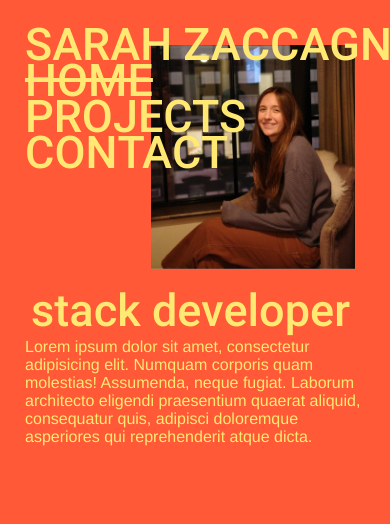
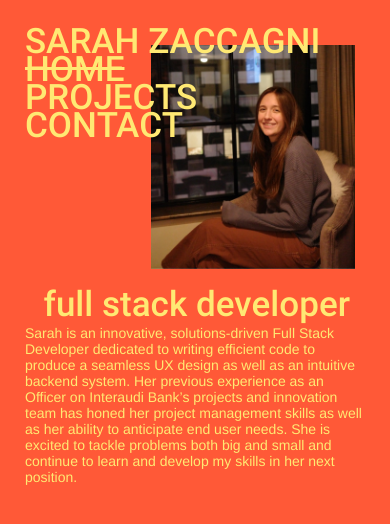
Before and after one commit to szaccagni/sz_portfolio, a React (Create React App) app: page /#/ in a window 390 px wide. Shown: the top 524 px of the page. Built offline with nearby package versions, Linux system fonts and the light colour scheme.

Commit message:
adds further font resizing

```diff
--- a/src/components/Contact/Contact.css
+++ b/src/components/Contact/Contact.css
@@ -32,7 +32,16 @@
     text-align: right;
 }
 
-@media screen and (max-width: 580px){
+@media screen and (max-width: 500px){
+    .contact-link {
+        font-size: 25px;
+    }
+    #contact-email {
+        font-size: 25px;
+    }
+}
+
+@media screen and (max-width: 580px) and (min-width: 501px){
     #contact-email {
         font-size: 35px;
     }
--- a/src/components/Contact/Contact.jsx
+++ b/src/components/Contact/Contact.jsx
@@ -2,8 +2,6 @@ import './Contact.css'
 import { useEffect } from 'react'
 
 export default function Info({setActiveLink}) {
-    const arrowAway = <svg xmlns="http://www.w3.org/2000/svg" width="65" height="65" fill="currentColor" class="bi bi-arrow-up-right" viewBox="0 0 16 16"><path fill-rule="evenodd" d="M14 2.5a.5.5 0 0 0-.5-.5h-6a.5.5 0 0 0 0 1h4.793L2.146 13.146a.5.5 0 0 0 .708.708L13 3.707V8.5a.5.5 0 0 0 1 0v-6z"/></svg>
-
     useEffect(function() {
         setActiveLink('contact')
     },[])
@@ -12,10 +10,10 @@ export default function Info({setActiveLink}) {
         <div className='contact-container'>
             <div className='contact-abs-container'>
                 <div className='contact-link'>
-                    <a href='https://github.com/szaccagni' target="_blank">GitHub {arrowAway}</a>
+                    <a href='https://github.com/szaccagni' target="_blank">GitHub <span style={{fontFamily: 'arimo-regular'}}>&#8599;</span></a>
                 </div>
                 <div className='contact-link'>
-                    <a href='https://www.linkedin.com/in/szaccagni/' target="_blank">LinkedIn {arrowAway}</a>
+                    <a href='https://www.linkedin.com/in/szaccagni/' target="_blank">LinkedIn <span style={{fontFamily: 'arimo-regular'}}>&#8599;</span></a>
                 </div>
                 <div className='contact-email' id='contact-email'>sarahzaccagni@gmail.com</div>
             </div>
--- a/src/components/Home/Home.css
+++ b/src/components/Home/Home.css
@@ -60,7 +60,16 @@
     font-size: 18px;
 }
 
-@media screen and (max-width:650px) {
+@media screen and (max-width: 550px) {
+    .home-text {
+        font-size: 35px;
+    }
+    .home-text-small {
+        font-size: 14px;
+    }
+}
+
+@media screen and (max-width:650px) and (min-width: 550px){
     .home-text {
         font-size: 45px;
     }
--- a/src/components/Home/Home.jsx
+++ b/src/components/Home/Home.jsx
@@ -26,7 +26,7 @@ export default function Home({setActiveLink}) {
                         <div>developer</div>
                     </div>
                     <div className='home-text-small'>
-                        Lorem ipsum dolor sit amet, consectetur adipisicing elit. Numquam corporis quam molestias! Assumenda, neque fugiat. Laborum architecto eligendi praesentium quaerat aliquid, consequatur quis, adipisci doloremque asperiores qui reprehenderit atque dicta.
+                        Sarah is an innovative, solutions-driven Full Stack Developer dedicated to writing efficient code to produce a seamless UX design as well as an intuitive backend system. Her previous experience as an Officer on Interaudi Bank’s projects and innovation team has honed her project management skills as well as her ability to anticipate end user needs. She is excited to tackle problems both big and small and continue to learn and develop my skills in her next position.
                     </div>
                 </div>
             </div>
--- a/src/components/Projects/Projects.jsx
+++ b/src/components/Projects/Projects.jsx
@@ -2,8 +2,6 @@ import './Projects.css'
 import { useEffect } from 'react'
 
 export default function Projects({setActiveLink}) {
-    const arrowAway = <svg xmlns="http://www.w3.org/2000/svg" width="65" height="65" fill="currentColor" class="bi bi-arrow-up-right" viewBox="0 0 16 16"><path fill-rule="evenodd" d="M14 2.5a.5.5 0 0 0-.5-.5h-6a.5.5 0 0 0 0 1h4.793L2.146 13.146a.5.5 0 0 0 .708.708L13 3.707V8.5a.5.5 0 0 0 1 0v-6z"/></svg>
-
     useEffect(function() {
         setActiveLink('projects')
     },[])
@@ -12,10 +10,10 @@ export default function Projects({setActiveLink}) {
         <div className='project-container'>
             <div className='project-abs-container'>
                 <div className='project-link'>
-                    <a href='https://trip-planner-sz-1212.herokuapp.com/' target="_blank"><div>trip</div>&nbsp;<div>planner</div> {arrowAway}</a>
+                    <a href='https://trip-planner-sz-1212.herokuapp.com/' target="_blank"><div>trip</div>&nbsp;<div>planner</div><span style={{fontFamily: 'arimo-regular'}}>&#8599;</span></a>
                 </div>
                 <div className='project-link'>
-                    <a href='https://szaccagni.github.io/battle_ship/' target="_blank">battleship {arrowAway}</a>
+                    <a href='https://szaccagni.github.io/battle_ship/' target="_blank">battleship <span style={{fontFamily: 'arimo-regular'}}>&#8599;</span></a>
                 </div>
             </div>
         </div>
--- a/src/index.css
+++ b/src/index.css
@@ -42,7 +42,13 @@ body {
   font-size: 65px;
 }
 
-@media screen and (max-width:650px) {
+@media screen and (max-width: 550px) {
+  body {
+      font-size:35px;
+  }
+}
+
+@media screen and (max-width:650px) and (min-width: 550px) {
   body {
       font-size:45px;
   }
```
